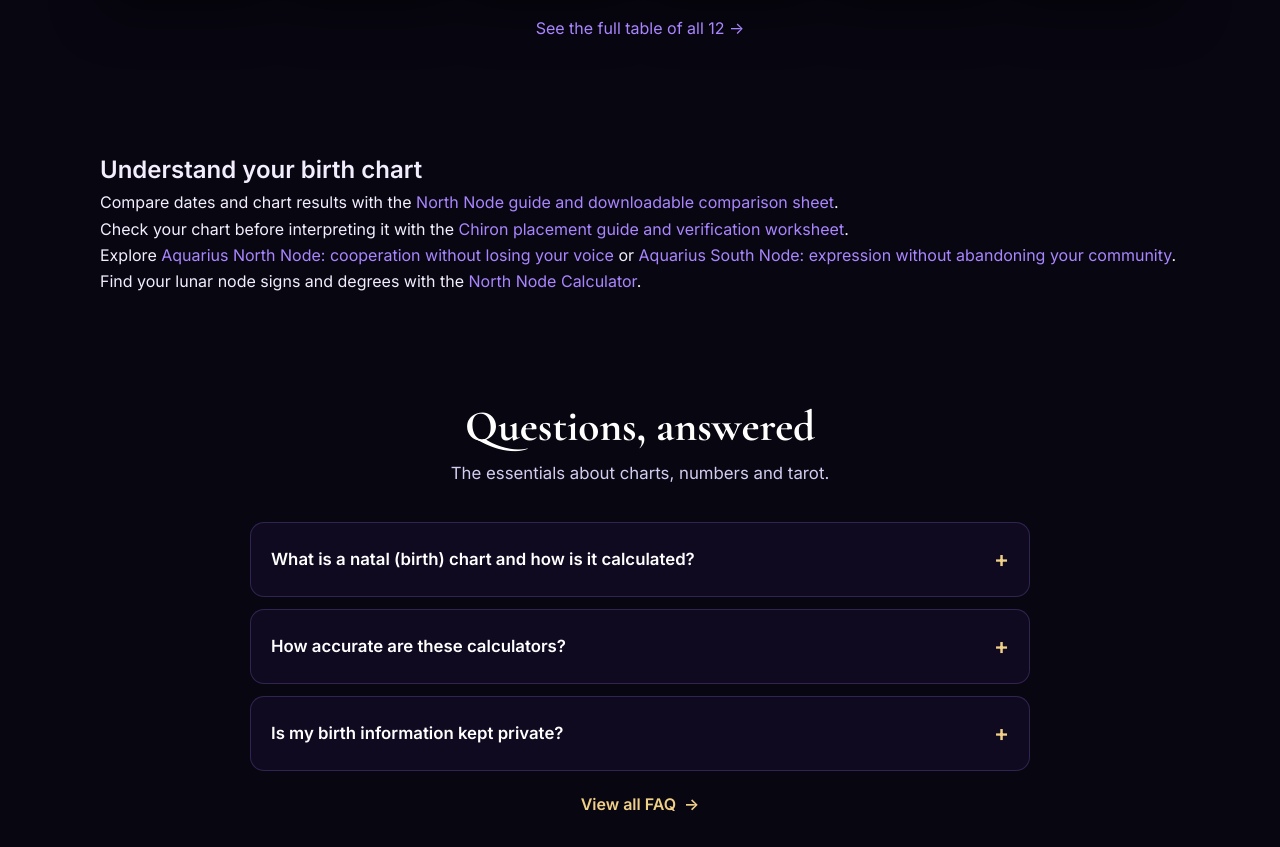
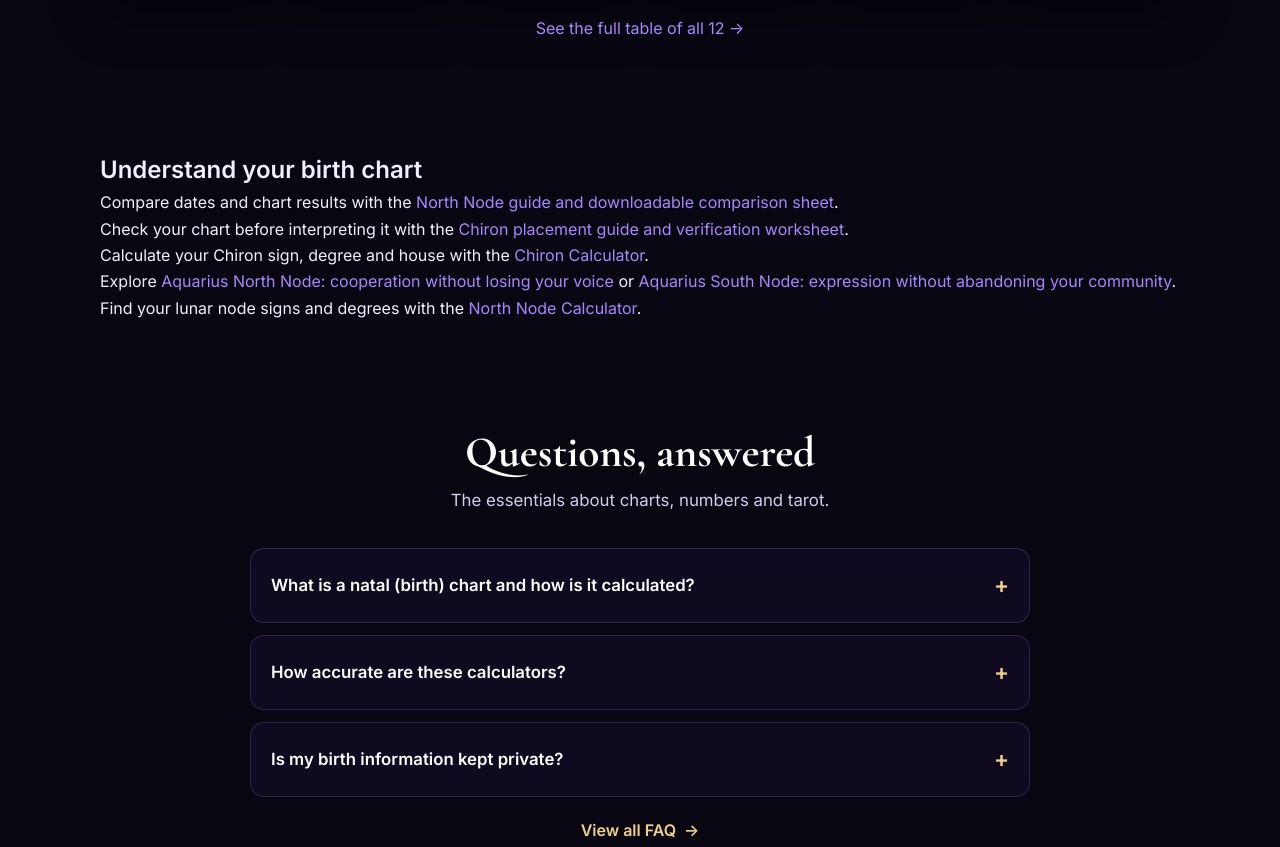
Before and after one commit to lewisslee/horoscopetools-automation, a website: page site/index.html in a window 1280 px wide. Shown: the part 2681-3528 px from the top of the page. Drawn offline with nearby package versions, Linux system fonts and the light colour scheme.

Commit message:
Add Chiron Calculator homepage entry

```diff
--- a/site/index.html
+++ b/site/index.html
@@ -673,7 +673,7 @@ th{color:var(--muted);font-weight:600;font-size:.78rem;text-transform:uppercase;
 
 
 
-  <section class="section container" aria-label="Birth chart reading guides"><h2>Understand your birth chart</h2><p>Compare dates and chart results with the <a href="/north-node/">North Node guide and downloadable comparison sheet</a>.</p><p>Check your chart before interpreting it with the <a href="/chiron-placement/">Chiron placement guide and verification worksheet</a>.</p><p>Explore <a href="/guides/aquarius-north-node/">Aquarius North Node: cooperation without losing your voice</a> or <a href="/guides/aquarius-south-node/">Aquarius South Node: expression without abandoning your community</a>.</p><p>Find your lunar node signs and degrees with the <a href="/north-node-calculator/">North Node Calculator</a>.</p></section>
+  <section class="section container" aria-label="Birth chart reading guides"><h2>Understand your birth chart</h2><p>Compare dates and chart results with the <a href="/north-node/">North Node guide and downloadable comparison sheet</a>.</p><p>Check your chart before interpreting it with the <a href="/chiron-placement/">Chiron placement guide and verification worksheet</a>.</p><p>Calculate your Chiron sign, degree and house with the <a href="/chiron-calculator/">Chiron Calculator</a>.</p><p>Explore <a href="/guides/aquarius-north-node/">Aquarius North Node: cooperation without losing your voice</a> or <a href="/guides/aquarius-south-node/">Aquarius South Node: expression without abandoning your community</a>.</p><p>Find your lunar node signs and degrees with the <a href="/north-node-calculator/">North Node Calculator</a>.</p></section>
 <section class="section container" id="faq" aria-label="Frequently asked questions">
       <div class="section-head">
         <h2>Questions, answered</h2>
```
